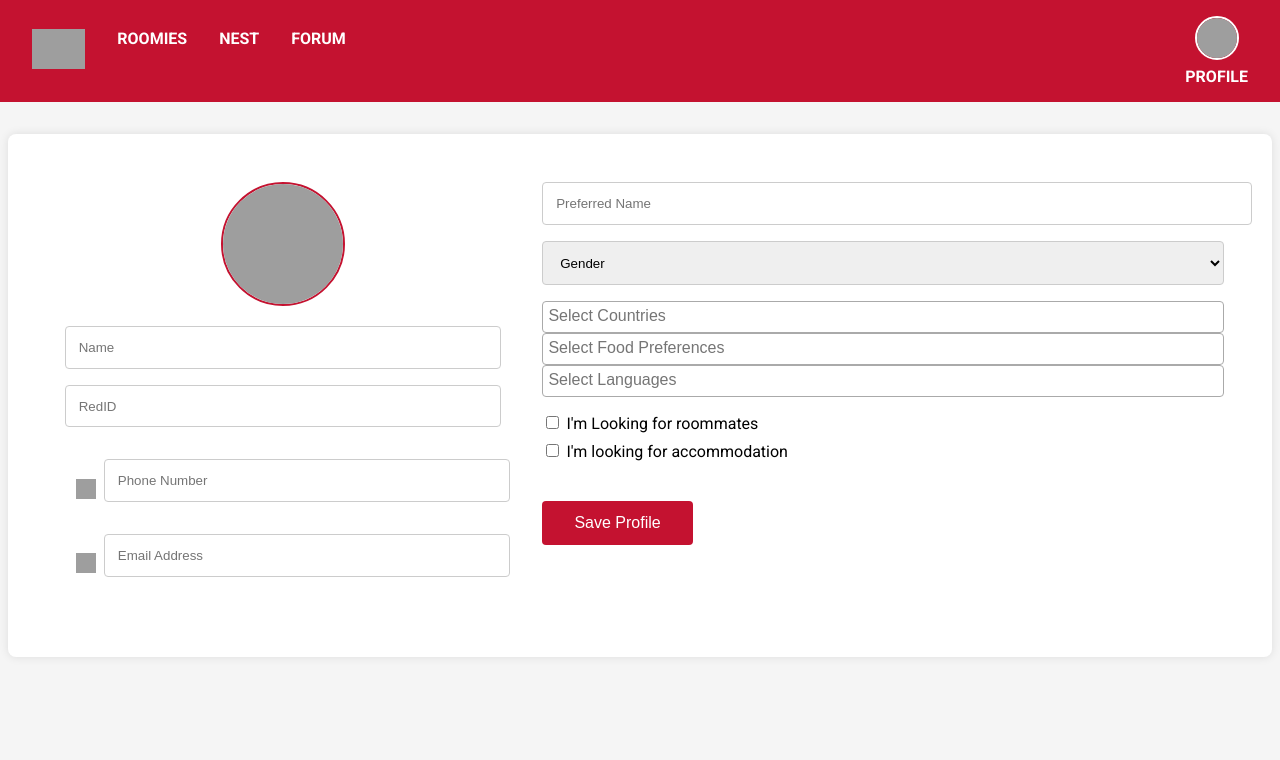
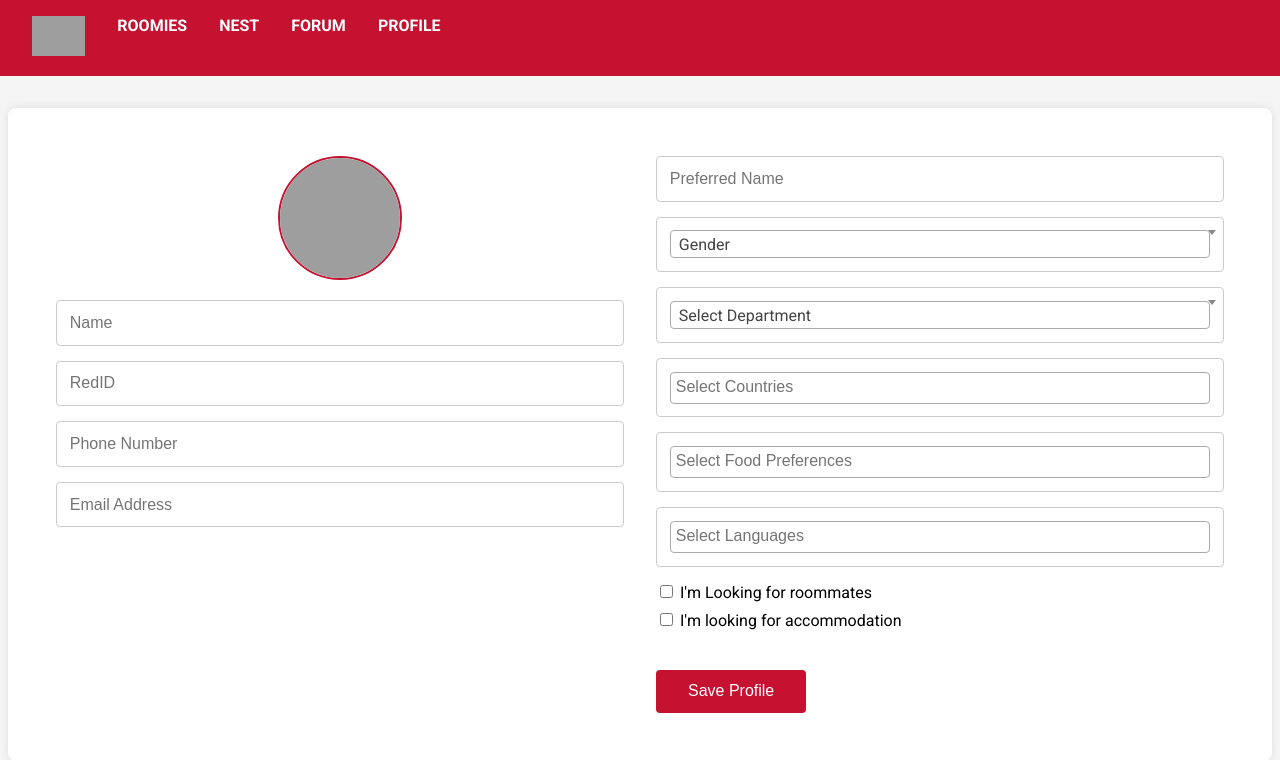
Before and after one commit to KRISHNAVARDHAN210/sdsuconnect, a Python web app: template backend/app/templates/profile.html in a window 1280 px wide. Shown: the top 760 px of the page. Run offline with Jinja, Linux system fonts and the light colour scheme; the template is opened without the code that fills it, so the values that code supplies are empty; some libraries are stand-ins or nearby versions; grey boxes are pictures that could not be loaded.

Commit message:
Added roomies.html and updated profile.httml

```diff
--- a/backend/app/templates/profile.html
+++ b/backend/app/templates/profile.html
@@ -3,9 +3,10 @@
 <head>
   <meta charset="UTF-8">
   <meta name="viewport" content="width=device-width, initial-scale=1">
-  <title>SDSU Connect - Profile</title>
+  <title>Profile - SDSU Connect</title>
   <link href="https://fonts.googleapis.com/css2?family=Roboto:wght@400;700&display=swap" rel="stylesheet">
   <link href="https://cdn.jsdelivr.net/npm/select2@4.1.0-rc.0/dist/css/select2.min.css" rel="stylesheet" />
+
   <style>
     body {
       margin: 0;
@@ -30,22 +31,8 @@
       font-weight: bold;
       cursor: pointer;
     }
-    .profile-section {
-      text-align: center;
-      color: white;
-      font-weight: bold;
-      cursor: pointer;
-    }
-    .profile-section img {
-      width: 40px;
-      height: 40px;
-      border-radius: 50%;
-      object-fit: cover;
-      border: 2px solid white;
-      margin-bottom: 0.2rem;
-    }
 
-    /* Profile Container */
+    /* Profile Form */
     .profile-container {
       display: flex;
       margin: 2rem auto;
@@ -56,12 +43,21 @@
       box-shadow: 0 0 10px rgba(0,0,0,0.1);
       flex-wrap: wrap;
     }
-    .left-profile {
-      flex: 0.4;
+    .left-profile, .right-profile {
+      flex: 0.5;
       padding: 1rem;
-      text-align: center;
+    }
+    input[type="text"], select, .select2-container {
+      width: 100%;
+      margin-bottom: 15px;
+      font-size: 1rem;
+      padding: 0.8rem;
+      border: 1px solid #ccc;
+      border-radius: 4px;
+      box-sizing: border-box;
     }
     .profile-pic-container {
+      text-align: center;
       margin-bottom: 1rem;
     }
     .profile-picture {
@@ -70,44 +66,6 @@
       border-radius: 50%;
       object-fit: cover;
       border: 2px solid #C41230;
-    }
-    .left-profile input[type="text"] {
-      width: 90%;
-      padding: 0.8rem;
-      margin-bottom: 1rem;
-      border: 1px solid #ccc;
-      border-radius: 4px;
-    }
-    .contact-info {
-      margin-top: 1rem;
-      text-align: left;
-      padding-left: 20px;
-    }
-    .contact-info div {
-      display: flex;
-      align-items: center;
-      margin-bottom: 1rem;
-    }
-    .contact-info img {
-      width: 20px;
-      height: 20px;
-      margin-right: 0.5rem;
-    }
-
-    /* Right Profile */
-    .right-profile {
-      flex: 0.6;
-      padding: 1rem;
-    }
-    .right-profile select, .right-profile input[type="text"] {
-      width: 100%;
-      padding: 0.8rem;
-      margin-bottom: 1rem;
-      border: 1px solid #ccc;
-      border-radius: 4px;
-    }
-    .checkbox-group {
-      margin-top: 1rem;
     }
     .checkbox-group label {
       display: block;
@@ -127,15 +85,6 @@
     .save-btn:hover {
       background-color: #a50d24;
     }
-    @media (max-width: 900px) {
-      .profile-container {
-        flex-direction: column;
-      }
-      .left-profile, .right-profile {
-        flex: unset;
-        width: 100%;
-      }
-    }
   </style>
 </head>
 
@@ -144,13 +93,12 @@
 <!-- Navbar -->
 <div class="navbar">
   <div class="nav-links">
-    <div><img src="/static/sdsu-logo.png" alt="SDSU" style="height:40px;"></div>
+    <div>
+        <img src="C:\Users\ppagaria2278\Documents\Hackathon\sdsuconnect\backend\app\static\Logo.jpg" alt="SDSU Aztec Connect" style="height:40px;">
+      </div>
     <div>ROOMIES</div>
     <div>NEST</div>
     <div>FORUM</div>
-  </div>
-  <div class="profile-section">
-    <img src="/static/profile-icon2.png" alt="Profile">
     <div>PROFILE</div>
   </div>
 </div>
@@ -165,17 +113,8 @@
     </div>
     <input type="text" id="name" placeholder="Name">
     <input type="text" id="redid" placeholder="RedID">
-
-    <div class="contact-info">
-      <div>
-        <img src="https://img.icons8.com/ios-filled/50/000000/phone.png" alt="Phone">
     <input type="text" id="phone" placeholder="Phone Number">
-      </div>
-      <div>
-        <img src="https://img.icons8.com/ios-filled/50/000000/new-post.png" alt="Email">
     <input type="text" id="email" placeholder="Email Address">
-      </div>
-    </div>
   </div>
 
   <!-- Right Side -->
@@ -188,13 +127,24 @@
       <option>Female</option>
       <option>Other</option>
     </select>
-
+    <select id="department">
+        <option disabled selected>Select Department</option>
+        <option>Masters in Computer Engineering (MS in ComPE)</option>
+        <option>Masters in Computer Science (MS in CS)</option>
+        <option>Undergraduate in Finance</option>
+        <option>Undergraduate in Business Administration</option>
+        <option>Masters in Electrical Engineering (MS in EE)</option>
+        <option>Undergraduate in Psychology</option>
+      </select>
     <select id="country" multiple="multiple">
       <option>India</option>
       <option>United States</option>
       <option>Germany</option>
       <option>Canada</option>
+      <option>UAE</option>
     </select>
+
+
 
     <select id="food" multiple="multiple">
       <option>Vegetarian</option>
@@ -219,15 +169,17 @@
 
 </div>
 
-<!-- Select2 and Save Script -->
+<!-- JS Section -->
 <script src="https://cdn.jsdelivr.net/npm/jquery@3.6.0/dist/jquery.min.js"></script>
 <script src="https://cdn.jsdelivr.net/npm/select2@4.1.0-rc.0/dist/js/select2.min.js"></script>
 
 <script>
 $(document).ready(function() {
   $('#country').select2({ placeholder: "Select Countries" });
+  $('#department').select2({ placeholder: "Select Department", minimumResultsForSearch: Infinity });
   $('#food').select2({ placeholder: "Select Food Preferences" });
   $('#languages').select2({ placeholder: "Select Languages" });
+  $('#gender').select2({ placeholder: "Select Gender", minimumResultsForSearch: Infinity });
 });
 
 async function saveProfile() {
@@ -239,6 +191,7 @@
     preferred_name: document.getElementById('preferred_name').value,
     gender: document.getElementById('gender').value,
     country: $('#country').val(),
+    department: document.getElementById('department').value,
     food: $('#food').val(),
     languages: $('#languages').val(),
     roommates: document.getElementById('roommates').checked,
@@ -247,7 +200,7 @@
 
   const response = await fetch('/save_profile', {
     method: 'POST',
-      headers: {'Content-Type': 'application/json'},
+    headers: { 'Content-Type': 'application/json' },
     body: JSON.stringify(data)
   });
 
```
Also changed, not shown: backend/app/templates/roomies.html (added, +207 -0 lines). Lines whose indentation alone changed are shown as unchanged.
